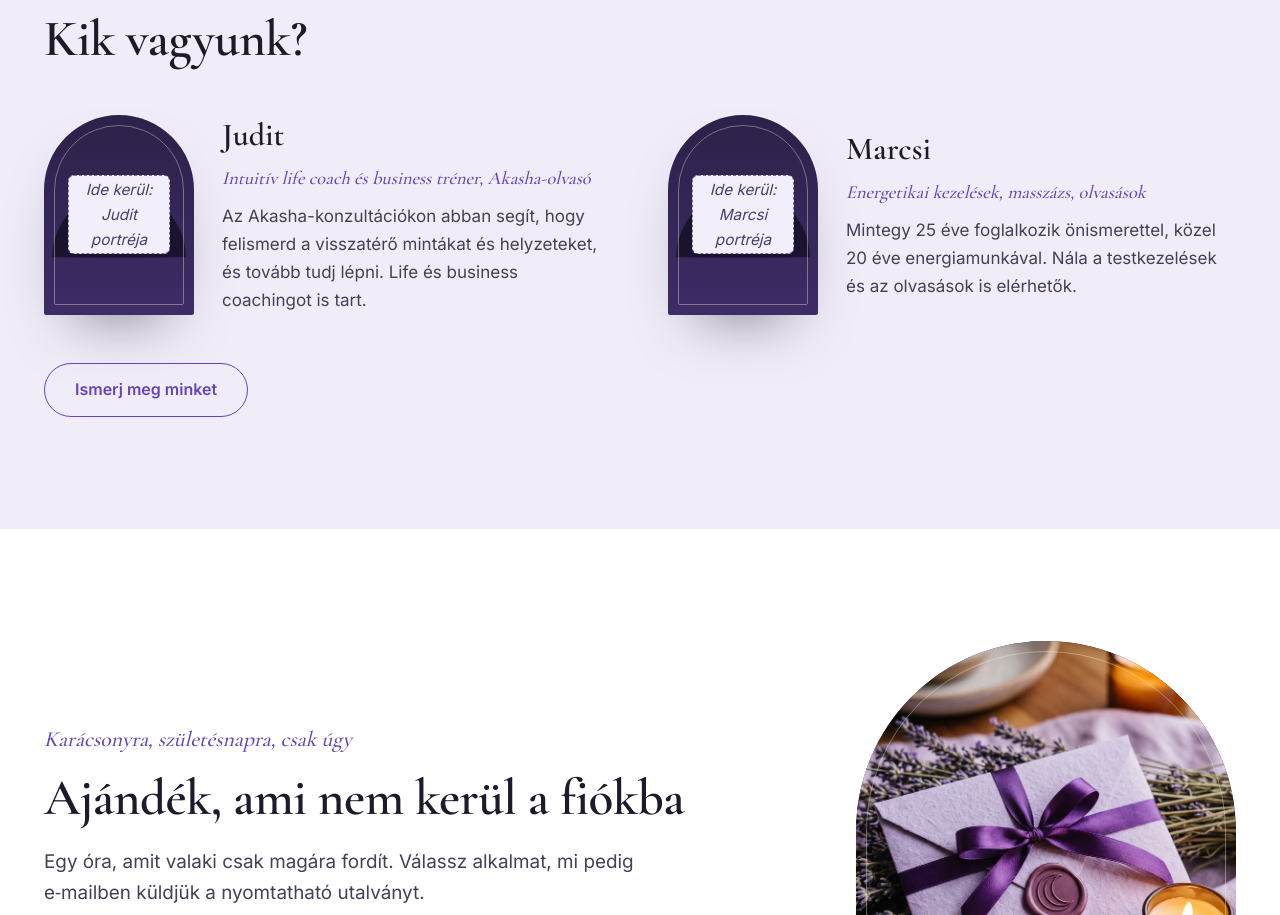
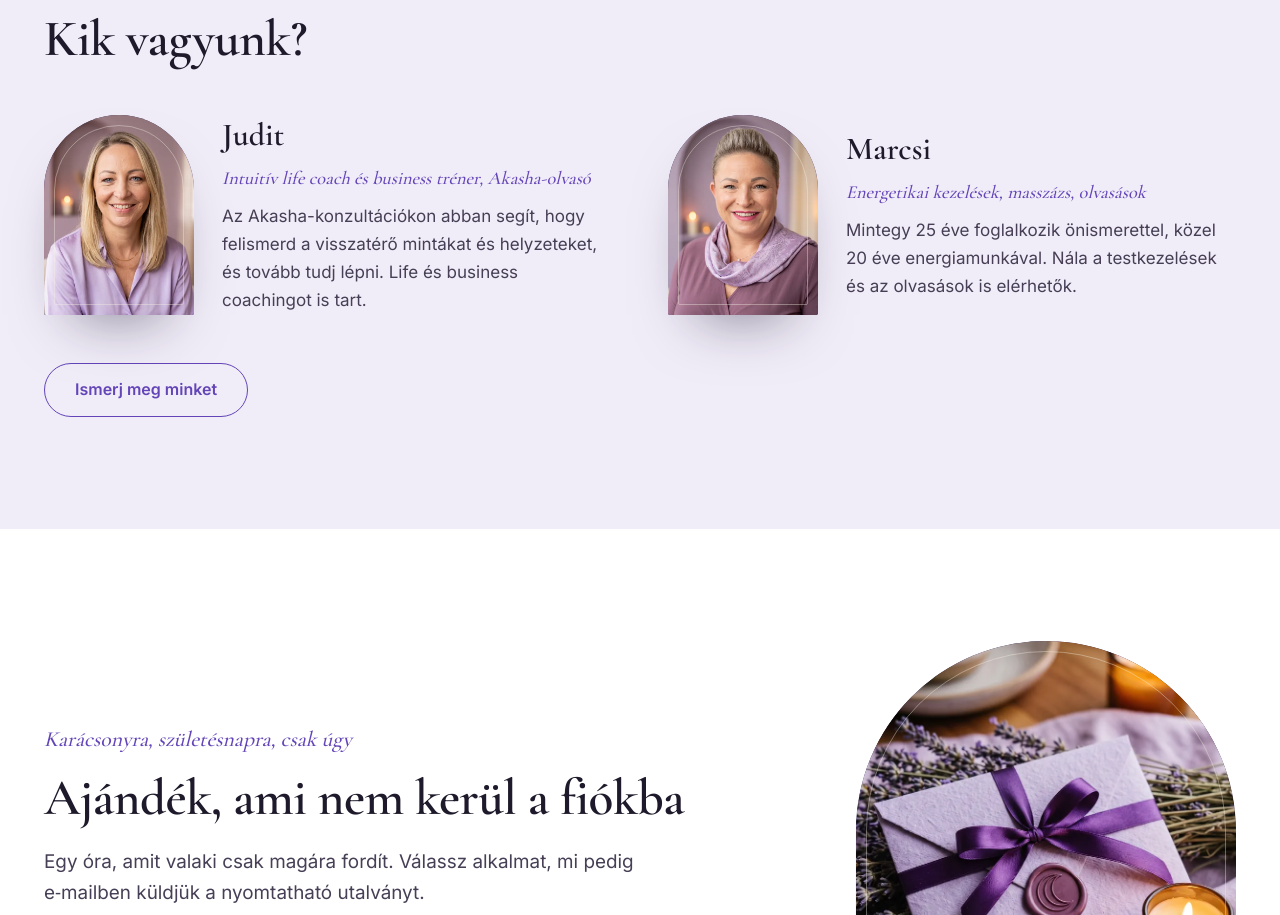
Before and after one commit to bagiramester/akasha-flow, a plain HTML site: page index.html in a window 1280 px wide. Shown: the part 4657-5572 px from the top of the page. Drawn offline with Linux system fonts and the light colour scheme; animation ran at ten frames a second.

Commit message:
Portrék a főoldalon és a Rólunk oldalon

```diff
--- a/index.html
+++ b/index.html
@@ -107,8 +107,8 @@
 <section class="section" aria-labelledby="mi-ttl"><div class="wrap stack-lg">
 <div class="stack"><p class="kicker">Akik várnak</p><h2 id="mi-ttl">Kik vagyunk?</h2></div>
 <div class="people">
-<div class="person"><div class="arch arch-ph"><svg class="x" viewBox="0 0 1100 620" aria-hidden="true" focusable="false"><path d="M390 620 A160 160 0 0 1 710 620"/><path d="M280 620 A270 270 0 0 1 820 620"/><path d="M170 620 A380 380 0 0 1 930 620"/><path d="M60 620 A490 490 0 0 1 1040 620"/></svg><span class="fill">Ide kerül: Judit portréja</span></div><div class="person-body"><h3>Judit</h3><p class="role">Intuitív life coach és business tréner, Akasha-olvasó</p><p style="color:var(--text)">Az Akasha-konzultációkon abban segít, hogy felismerd a visszatérő mintákat és helyzeteket, és tovább tudj lépni. Life és business coachingot is tart.</p></div></div>
-<div class="person"><div class="arch arch-ph"><svg class="x" viewBox="0 0 1100 620" aria-hidden="true" focusable="false"><path d="M390 620 A160 160 0 0 1 710 620"/><path d="M280 620 A270 270 0 0 1 820 620"/><path d="M170 620 A380 380 0 0 1 930 620"/><path d="M60 620 A490 490 0 0 1 1040 620"/></svg><span class="fill">Ide kerül: Marcsi portréja</span></div><div class="person-body"><h3>Marcsi</h3><p class="role">Energetikai kezelések, masszázs, olvasások</p><p style="color:var(--text)">Mintegy 25 éve foglalkozik önismerettel, közel 20 éve energiamunkával. Nála a testkezelések és az olvasások is elérhetők.</p></div></div>
+<div class="person"><div class="arch reveal-self"><img src="assets/img/judit-s.webp" srcset="assets/img/judit-s.webp 600w, assets/img/judit-l.webp 1200w" sizes="150px" width="600" height="745" alt="Judit portréja" loading="lazy" decoding="async"></div><div class="person-body"><h3>Judit</h3><p class="role">Intuitív life coach és business tréner, Akasha-olvasó</p><p style="color:var(--text)">Az Akasha-konzultációkon abban segít, hogy felismerd a visszatérő mintákat és helyzeteket, és tovább tudj lépni. Life és business coachingot is tart.</p></div></div>
+<div class="person"><div class="arch reveal-self"><img src="assets/img/marcsi-s.webp" srcset="assets/img/marcsi-s.webp 600w, assets/img/marcsi-l.webp 1200w" sizes="150px" width="600" height="745" alt="Marcsi portréja" loading="lazy" decoding="async"></div><div class="person-body"><h3>Marcsi</h3><p class="role">Energetikai kezelések, masszázs, olvasások</p><p style="color:var(--text)">Mintegy 25 éve foglalkozik önismerettel, közel 20 éve energiamunkával. Nála a testkezelések és az olvasások is elérhetők.</p></div></div>
 </div>
 <div class="btns"><a class="btn btn-ghost" href="rolunk.html">Ismerj meg minket</a></div>
 </div></section>
```
Also changed, not shown: rolunk.html (+2 -2 lines).
